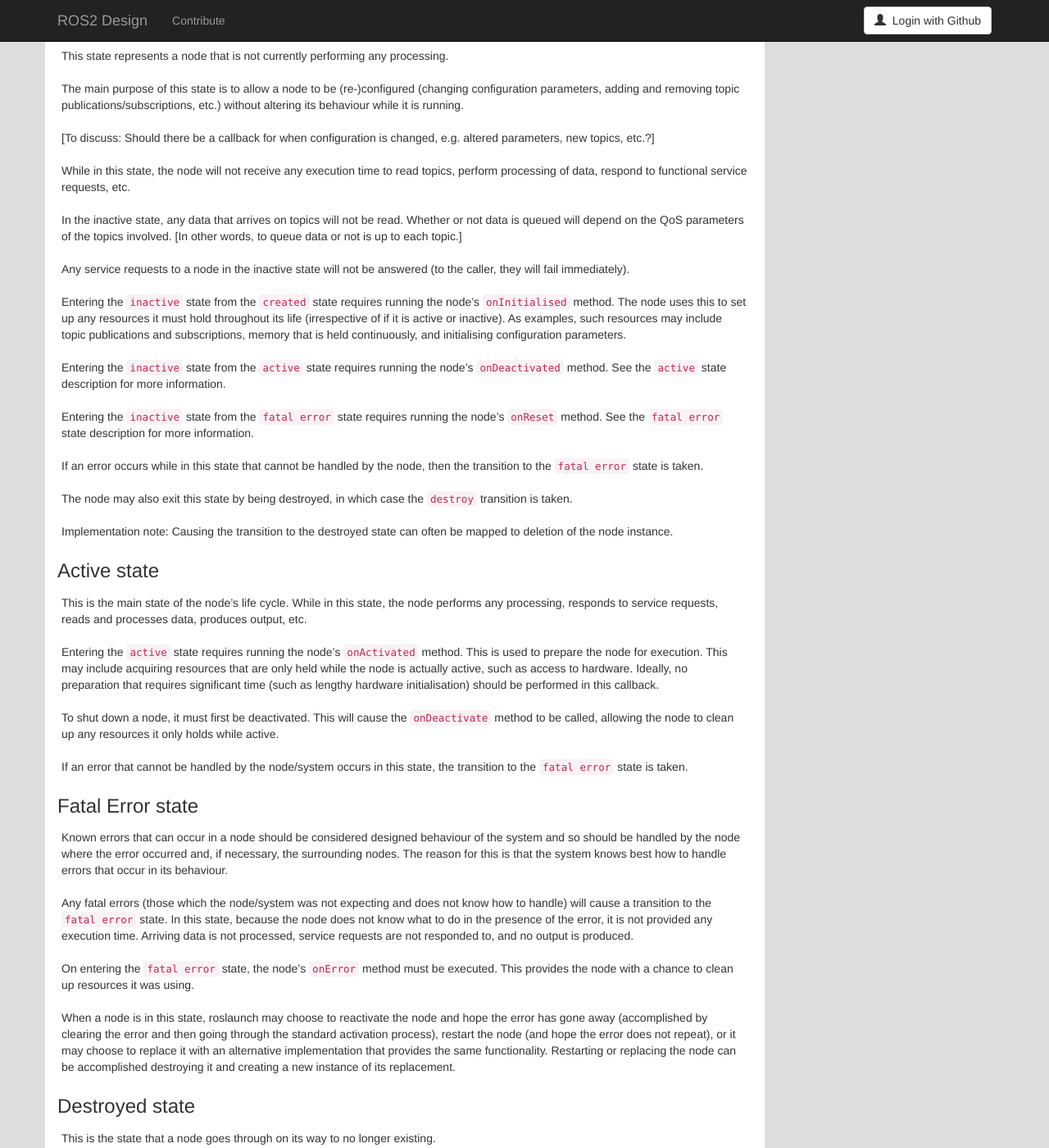
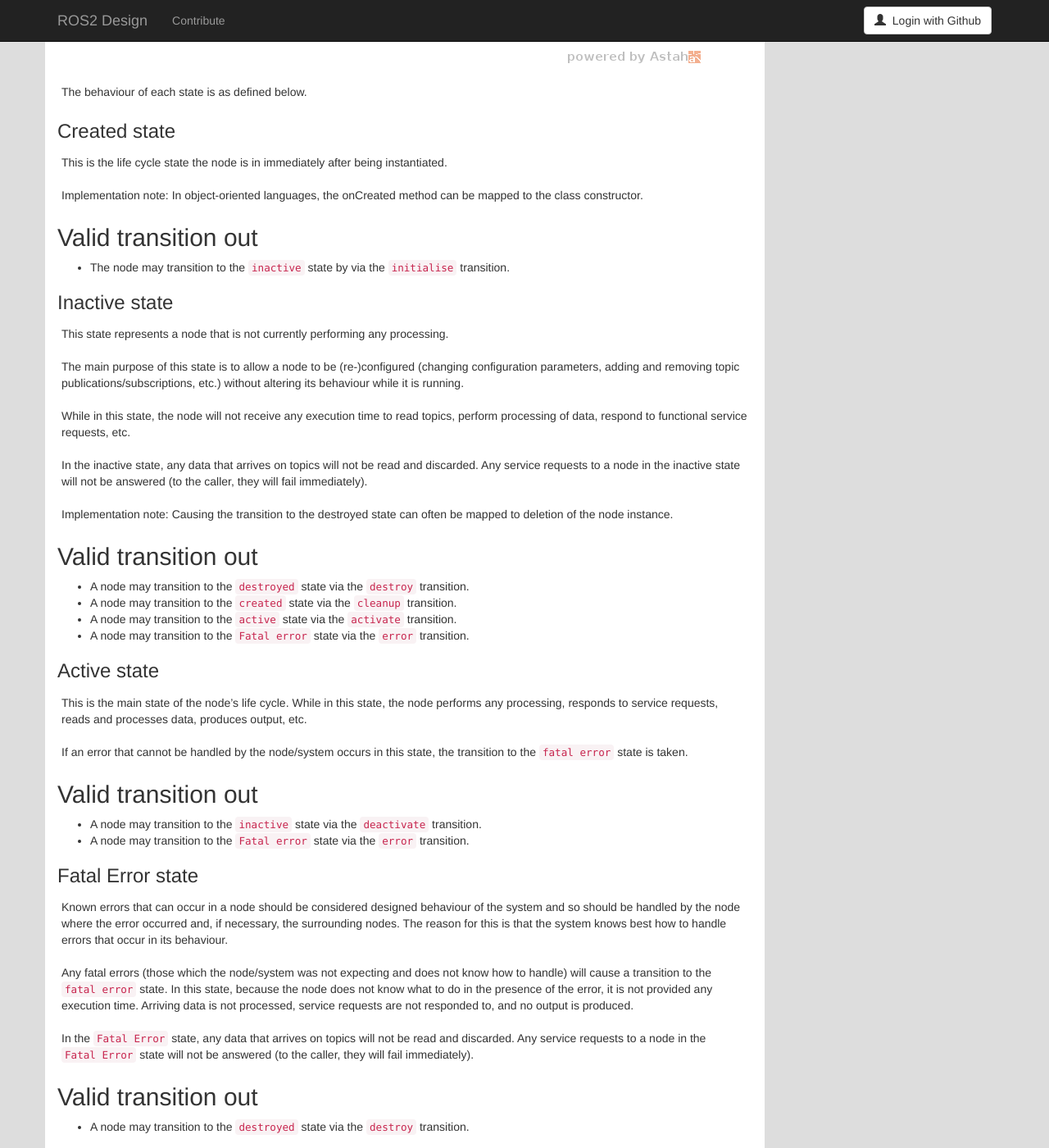
Before and after one commit to ros2/design, a Jekyll site: the page built from articles/node_lifecycle.md, in a window 1280 px wide and 1400 px high, scrolled down 1332 px. Shown: the whole window at 82% size. Built offline with Jekyll 4.4.1, drawn with Linux system fonts in a browser that asks for light colours; nearby versions of some CDN libraries; some of the changed text lies outside the part shown.

Commit message:
revision of all states and transitions

```diff
--- a/articles/node_lifecycle.md
+++ b/articles/node_lifecycle.md
@@ -43,9 +43,13 @@
 
 This is the life cycle state the node is in immediately after being instantiated.
 
-The node may transition to the `inactive` state by being initialised. Initialisation of a node will typically involve those tasks that must be performed once during the node's life time, such as obtaining permanent memory buffers and setting up topic publications/subscriptions that do not change.
+
 
 Implementation note: In object-oriented languages, the onCreated method can be mapped to the class constructor.
+
+## Valid transition out
+
+- The node may transition to the `inactive` state by via the `initialise` transition.
 
 ### Inactive state
 
@@ -53,35 +57,30 @@
 
 The main purpose of this state is to allow a node to be (re-)configured (changing configuration parameters, adding and removing topic publications/subscriptions, etc.) without altering its behaviour while it is running.
 
-[To discuss: Should there be a callback for when configuration is changed, e.g. altered parameters, new topics, etc.?]
-
 While in this state, the node will not receive any execution time to read topics, perform processing of data, respond to functional service requests, etc.
 
-In the inactive state, any data that arrives on topics will not be read. Whether or not data is queued will depend on the QoS parameters of the topics involved. [In other words, to queue data or not is up to each topic.]
-
+In the inactive state, any data that arrives on topics will not be read and discarded.
 Any service requests to a node in the inactive state will not be answered (to the caller, they will fail immediately).
 
-Entering the `inactive` state from the `created` state requires running the node's `onInitialised` method. The node uses this to set up any resources it must hold throughout its life (irrespective of if it is active or inactive). As examples, such resources may include topic publications and subscriptions, memory that is held continuously, and initialising configuration parameters.
+Implementation note: Causing the transition to the destroyed state can often be mapped to deletion of the node instance.
 
-Entering the `inactive` state from the `active` state requires running the node's `onDeactivated` method. See the `active` state description for more information.
+## Valid transition out
 
-Entering the `inactive` state from the `fatal error` state requires running the node's `onReset` method. See the `fatal error` state description for more information.
-
-If an error occurs while in this state that cannot be handled by the node, then the transition to the `fatal error` state is taken.
-
-The node may also exit this state by being destroyed, in which case the `destroy` transition is taken.
-
-Implementation note: Causing the transition to the destroyed state can often be mapped to deletion of the node instance.
+- A node may transition to the `destroyed` state via the `destroy` transition.
+- A node may transition to the `created` state via the `cleanup` transition.
+- A node may transition to the `active` state via the `activate` transition.
+- A node may transition to the `Fatal error` state via the `error` transition.
 
 ### Active state
 
 This is the main state of the node's life cycle. While in this state, the node performs any processing, responds to service requests, reads and processes data, produces output, etc.
 
-Entering the `active` state requires running the node's `onActivated` method. This is used to prepare the node for execution. This may include acquiring resources that are only held while the node is actually active, such as access to hardware. Ideally, no preparation that requires significant time (such as lengthy hardware initialisation) should be performed in this callback.
+If an error that cannot be handled by the node/system occurs in this state, the transition to the `fatal error` state is taken.
 
-To shut down a node, it must first be deactivated. This will cause the `onDeactivate` method to be called, allowing the node to clean up any resources it only holds while active.
+## Valid transition out
 
-If an error that cannot be handled by the node/system occurs in this state, the transition to the `fatal error` state is taken.
+- A node may transition to the `inactive` state via the `deactivate` transition.
+- A node may transition to the `Fatal error` state via the `error` transition.
 
 ### Fatal Error state
 
@@ -89,19 +88,66 @@
 
 Any fatal errors (those which the node/system was not expecting and does not know how to handle) will cause a transition to the `fatal error` state. In this state, because the node does not know what to do in the presence of the error, it is not provided any execution time. Arriving data is not processed, service requests are not responded to, and no output is produced.
 
-On entering the `fatal error` state, the node's `onError` method must be executed. This provides the node with a chance to clean up resources it was using.
+In the `Fatal Error` state, any data that arrives on topics will not be read and discarded.
+Any service requests to a node in the `Fatal Error` state will not be answered (to the caller, they will fail immediately).
 
-When a node is in this state, roslaunch may choose to reactivate the node and hope the error has gone away (accomplished by clearing the error and then going through the standard activation process), restart the node (and hope the error does not repeat), or it may choose to replace it with an alternative implementation that provides the same functionality. Restarting or replacing the node can be accomplished destroying it and creating a new instance of its replacement.
+## Valid transition out
+
+- A node may transition to the `destroyed` state via the `destroy` transition.
 
 ### Destroyed state
 
 This is the state that a node goes through on its way to no longer existing.
 
-A node must be deactivated before it can be destroyed.
+In this state it is waiting to be deallocated and it will never be invoked again.
 
-On entering this state, the node's `onDestroyed` method must be run. This is the node's last chance to clean up.
+In the `Destryed` state, any data that arrives on topics will not be read and discarded.
+Any service requests to a node in the `Destroyed` state will not be answered (to the caller, they will fail immediately).
 
 Implementation note: In object-oriented languages, the onDestroyed method can be mapped to the class destructor.
+
+## Transitions
+
+All states have named transitions between them.
+The node may register a callback for any transition.
+This callback may return true or false if the transition succeeded.
+
+### Initialize
+
+If the callback fails the nodes stays in `Created` otherwise it goes to `Inactive`.
+
+Initialisation of a node will typically involve those tasks that must be performed once during the node's life time, such as obtaining permanent memory buffers and setting up topic publications/subscriptions that do not change.
+
+The node uses this to set up any resources it must hold throughout its life (irrespective of if it is active or inactive). As examples, such resources may include topic publications and subscriptions, memory that is held continuously, and initialising configuration parameters.
+
+### Cleanup
+
+If the callback fails it stays in `Inactive` otherwise it proceeds to `Created`.
+
+
+### Activate
+If the callback fails it stays in `Inactive` otherwise it proceeds to `Active`.
+
+This may include acquiring resources that are only held while the node is actually active, such as access to hardware. Ideally, no preparation that requires significant time (such as lengthy hardware initialisation) should be performed in this callback.
+
+### Deactivate
+If the callback fails it stays in `Active` otherwise it proceeds to `Inactive`.
+
+This provides the node a chance to clean up any resources it only holds while active.
+
+### Error
+The error transition always ends in `Fatal Error` regardless of the return code.
+
+This provides the node with a chance to clean up resources it was using.
+
+
+### Destroy
+
+This is the node's last chance to clean up.
+
+The error transition always ends in `Destroyed` regardless of the return code.
+
+
 
 
 ## Management Interface
```
Also changed, not shown: img/node_lifecycle/life_cycle_sm.png, 1 other file.
